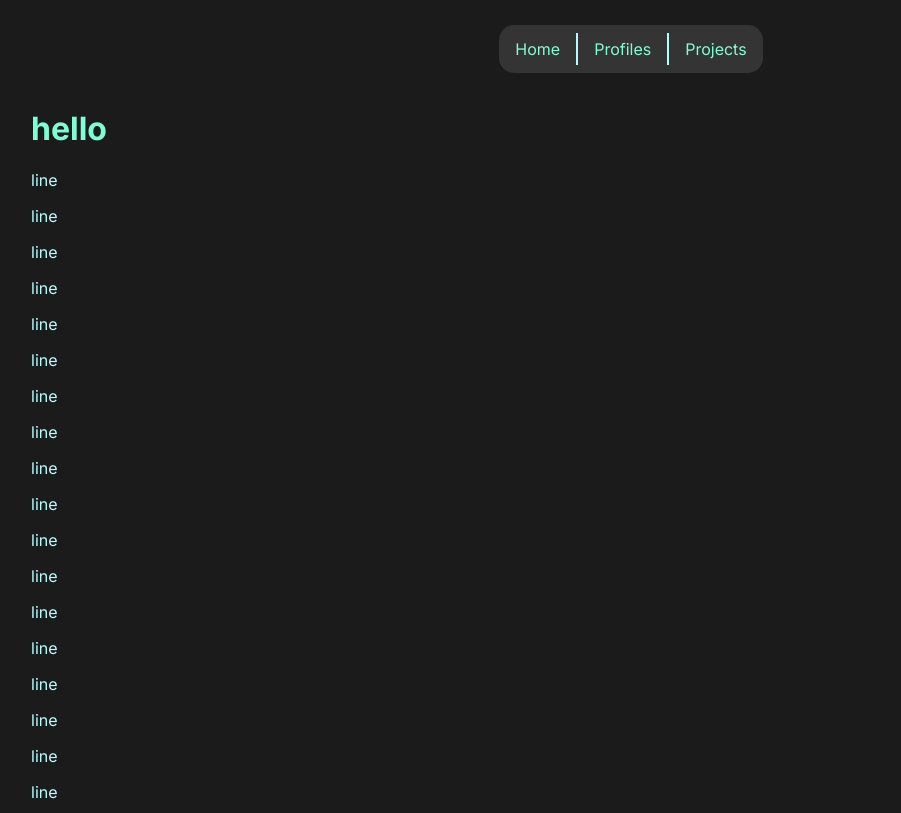
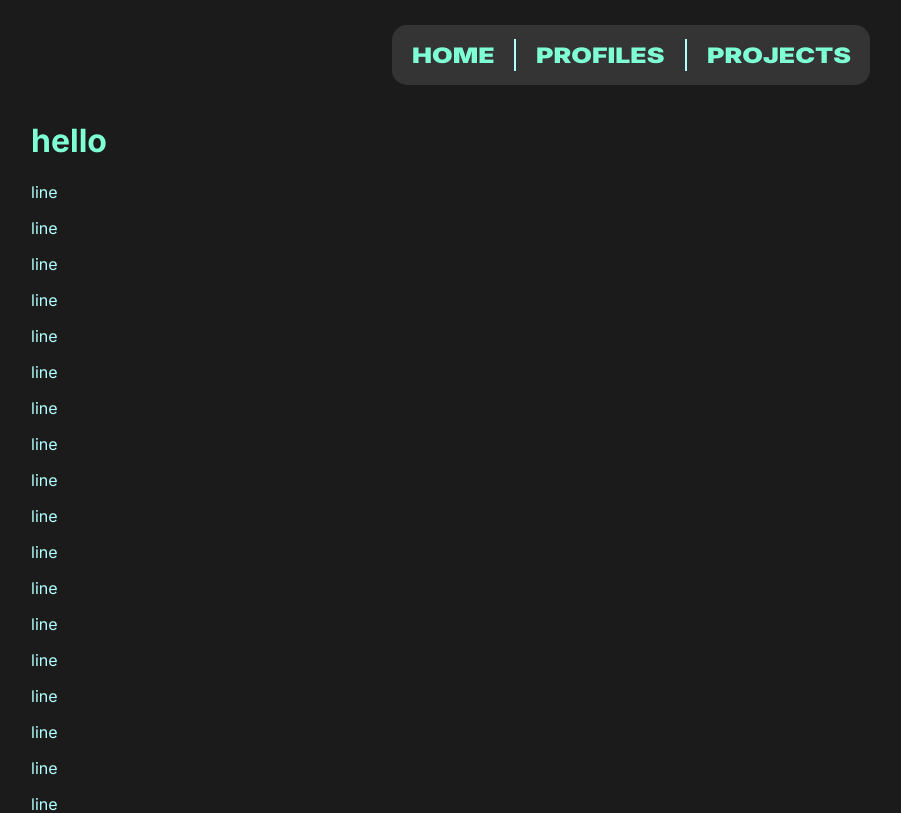
Before and after one commit to antiLimited/antilimited.github.io, a Svelte app: page / in a window 1280 px wide. Shown: the top 813 px of the page, without its empty margins (9-910 px from the left). Built offline with nearby package versions, Linux system fonts and the light colour scheme.

Commit message:
whole lotta navbar changes :3

```diff
--- a/src/App.svelte
+++ b/src/App.svelte
@@ -1,11 +1,13 @@
 <link rel="stylesheet" href="src/style.css">
 
+
+
 <div class="navbar">
-    <a href="./" id="navbar-first">Home</a>
+    <a href="./" id="navbar-first">HOME</a>
     <div class="navbar-sep"></div>
-    <a href="./" id="navbar-last">Profiles</a>
+    <a href="./" id="navbar-last">PROFILES</a>
     <div class="navbar-sep"></div>
-    <a href="./" id="navbar-last">Projects</a>
+    <a href="./" id="navbar-last">PROJECTS</a>
 </div>
 
 <div class="main-content">
--- a/src/main.js
+++ b/src/main.js
@@ -1,5 +1,4 @@
 import { mount } from "svelte"
-import "./style.css"
 import App from "./App.svelte";
 
 const app = mount(App, {
--- a/src/style.css
+++ b/src/style.css
@@ -17,32 +17,43 @@
 /* Page Body Formatting */
 body {
     margin: 0;
+
     background-color: var(--background-color);
-
 }
 
 /* Navigation Bar */
 .navbar {
     display: flex;
     flex-direction: row;
+    flex-wrap: wrap;
     justify-content: center;
     align-items: center;
+
+    position: sticky;
     width: fit-content;
+    margin-left: 25px;
+    margin-right: 25px;
     margin: auto;
-    position: sticky;
-    top: 25px; /* Space at the top */
+    top: 25px;
     padding: 0;
     border-radius: 15px;
-    overflow: hidden;
+
     background-color: var(--foreground-color);
 }
 
 .navbar a {
     display: inherit;
+
+    margin: 5px 11px;
+    padding: 9px 9px;
+    border-radius: 10px;
+
     color: var(--primary-color);
+    font-size: 20pt;
+    font-weight: 900;
+    transform: scale(1, 0.8);
     text-align: center;
-    padding: 14px 16px;
-    text-decoration: none;
+    text-decoration: solid;
 }
 
 .navbar a:hover {
@@ -51,7 +62,7 @@ body {
 
 .navbar-sep {
     display: inherit;
-    vertical-align: middle;
+
     height: 30px;
     border: 1px solid var(--secondary-color);
 }
```
Also changed, not shown: src/scripts/style.svelte.js (added).
